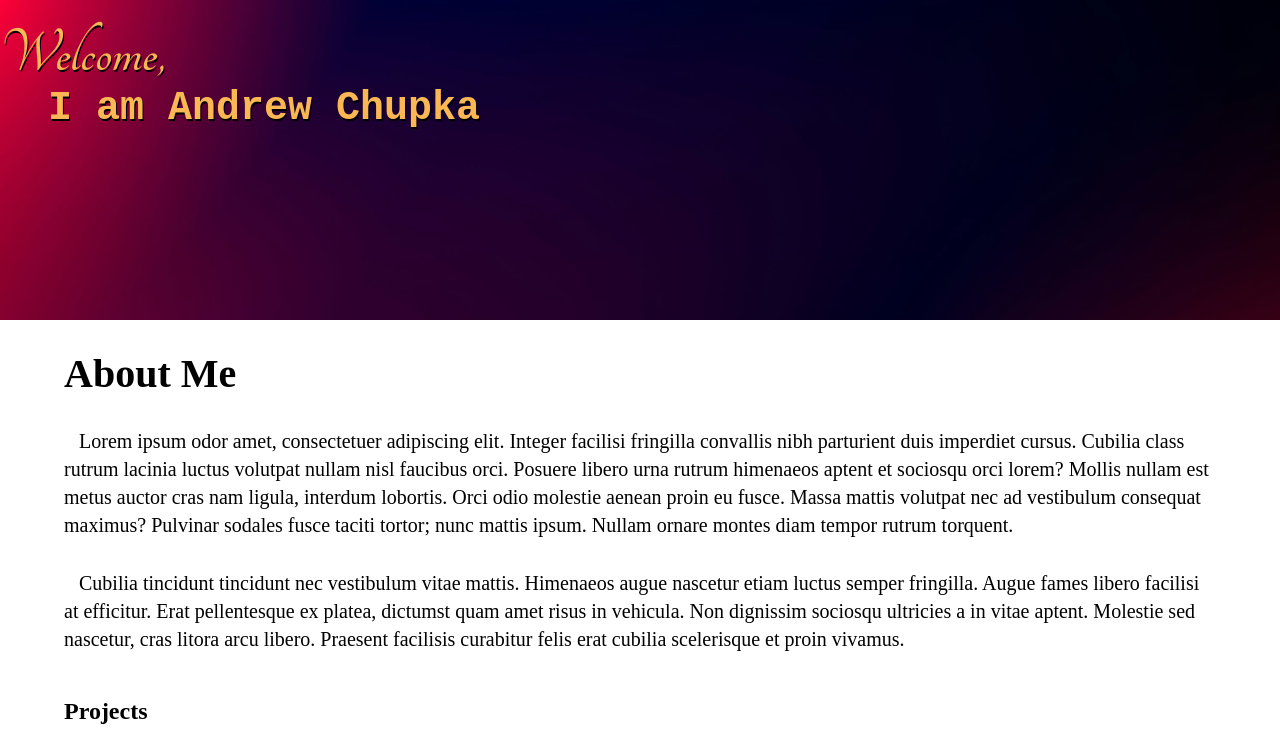
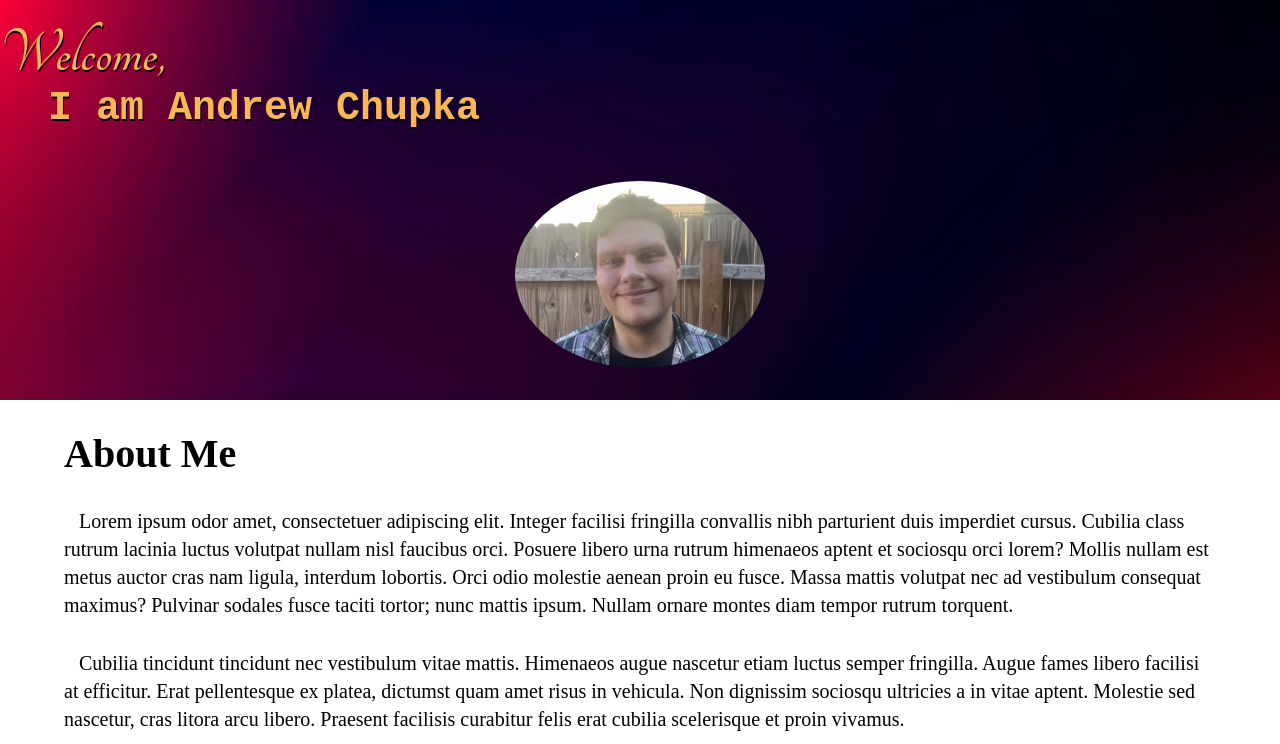
Before and after one commit to worldOfVerdure/Portfolio, a React (Vite) app: page / in a window 1280 px wide. Shown: the top 744 px of the page. Built offline with nearby package versions, Linux system fonts and the light colour scheme.

Commit message:
Add avatar with srcset and sizes support

```diff
--- a/src/components/Contact/ContactMe.jsx
+++ b/src/components/Contact/ContactMe.jsx
@@ -11,7 +11,7 @@ export default function ContactMe() {
         <ul>
           <li><span>Name: John Doe</span></li>
           <li><span>Email: myexampleemail@example.com</span></li>
-          <li><span>Tel #: (123)456-7890</span></li>
+          <li><span>Tel #: (123) 456-7890</span></li>
           <SocialMediaContainer>
             <h3>Social Media</h3>
             <nav>
--- a/src/components/Header/Avatar.jsx
+++ b/src/components/Header/Avatar.jsx
@@ -0,0 +1,30 @@
+import avatarImages from "./helpers/images.js";
+import { styled } from "styled-components";
+
+export default function Avatar() {
+  return (
+    <AvatarImg
+      alt="Portrait of the website author."
+      sizes="
+        (max-width: 320px) 200px,
+        600px
+      "
+      src={avatarImages[3]}
+      srcSet={`
+        ${avatarImages[0]} 200w,
+        ${avatarImages[1]} 400w,
+        ${avatarImages[2]} 600w,
+        ${avatarImages[3]} 800w,
+        ${avatarImages[4]} 1000w,
+        ${avatarImages[5]} 1400w,
+      `}
+    />
+  );
+}
+
+const AvatarImg = styled.img`
+  border-radius: 50%;
+  display: block;
+  margin: 0 auto;
+  width: 25rem;
+`;
--- a/src/components/Header/Header.jsx
+++ b/src/components/Header/Header.jsx
@@ -12,7 +12,7 @@ export default function Header() {
         <pre>{h1GreetingsText}</pre>
         <pre>{h1NameText}</pre>
       </h1>
-      {/* <Avatar /> */}
+      <Avatar />
     </StyledHeader>
   );
 }
@@ -22,7 +22,7 @@ const StyledHeader = styled.header`
   background-repeat: no-repeat;
   background-size: cover;
   color:rgb(250, 183, 83);
-  height: 40vh;
+  height: 50vh;
   width: 100%;
 
   & h1 {
--- a/src/components/Header/helpers/images.js
+++ b/src/components/Header/helpers/images.js
@@ -1 +1,10 @@
-// import images and pass namespace image array.
+import Avatar200 from "../../../assets/images/header/avatar200.png";
+import Avatar400 from "../../../assets/images/header/avatar400.png";
+import Avatar600 from "../../../assets/images/header/avatar600.png";
+import Avatar800 from "../../../assets/images/header/avatar800.png";
+import Avatar1000 from "../../../assets/images/header/avatar1000.png";
+import Avatar1400 from "../../../assets/images/header/avatar1400.png";
+
+const avatarImages = [Avatar200, Avatar400, Avatar600, Avatar800, Avatar1000, Avatar1400];
+
+export default avatarImages;
--- a/src/components/Projects/ProjectCardImage.jsx
+++ b/src/components/Projects/ProjectCardImage.jsx
@@ -8,7 +8,7 @@ export default function ProjectCardImage( {imgAlt, title} ) {
     <ProjectImage
         alt={imgAlt}
         sizes="
-          (max-width: 325px) 250px,
+          (max-width: 320px) 250px,
           (max-width: 425px) 300px,
           (max-width: 600px) 500px,
           (max-width: 950px) 700px,
```
